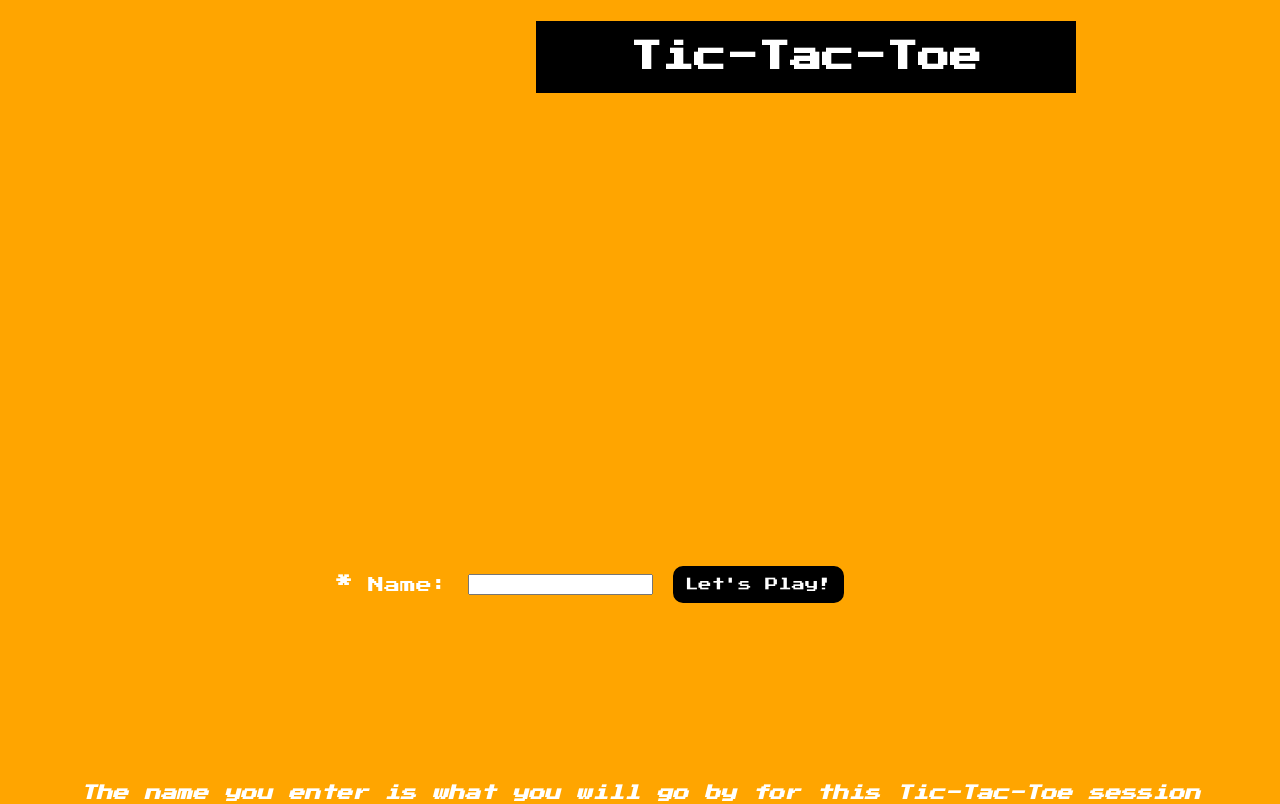
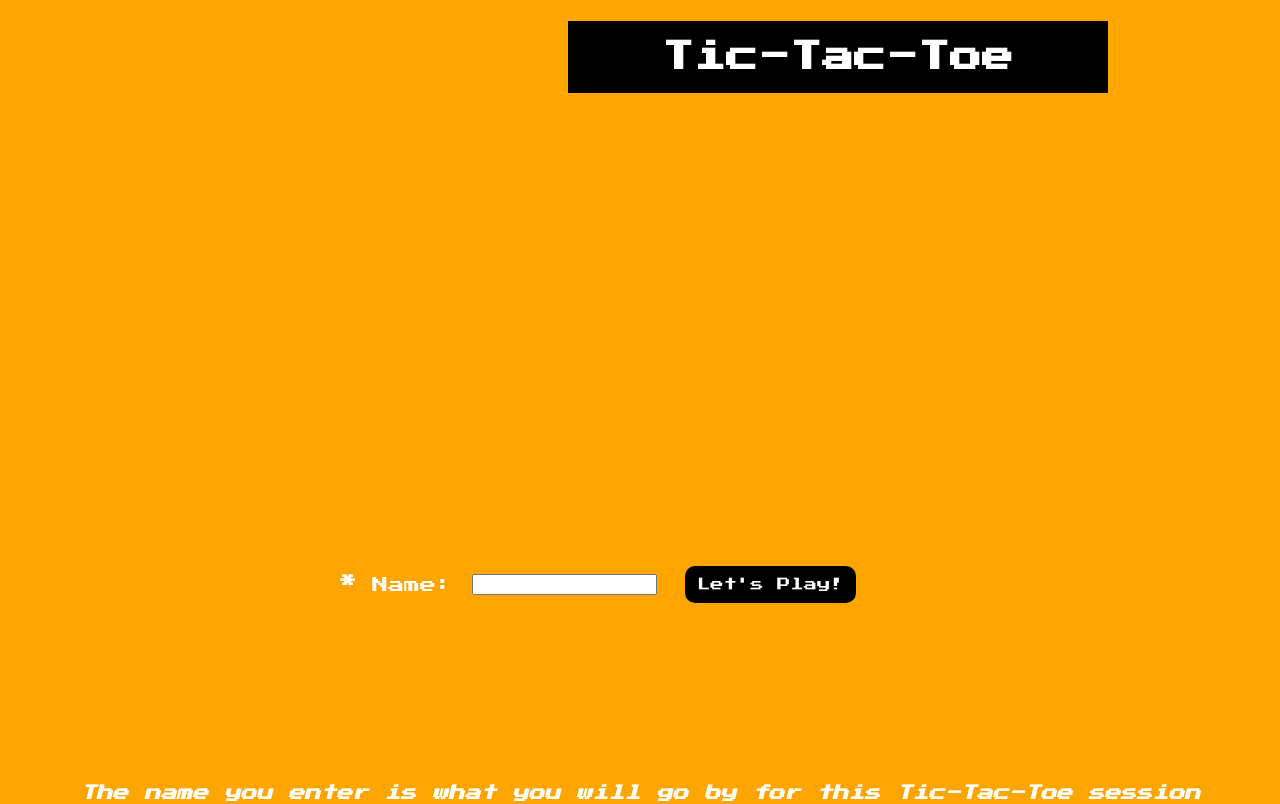
Before and after one commit to mjmealey/tic-tac-toe, a plain HTML site: page multiplayer.html in a window 1280 px wide. Shown: the top 804 px of the page. Drawn offline with Linux system fonts and the light colour scheme; a web font is replaced by a local one.

Commit message:
Update multiplayer.css

```diff
--- a/multiplayer.css
+++ b/multiplayer.css
@@ -6,7 +6,7 @@ body {
 h1 {
   display: flex;
   justify-content: center;
-  margin-left: 66vh;
+  margin-left: 70vh;
   font-family: "Press Start 2P", cursive;
   font-size: 2em;
   background-color: black;
@@ -26,7 +26,7 @@ h1 {
   gap: 20px;
   grid-column: 1;
   grid-row: 3;
-  margin-left: 12vh;
+  margin-left: 13vh;
   margin-bottom: 10vh;
   justify-content: center;
   align-items: center;
@@ -83,7 +83,7 @@ h1 {
 
 #copyright {
   display: flex;
-  margin-top: 27vh;
+  margin-top: 33vh;
   justify-content: center;
   font-weight: bolder;
   margin-right:2.5vh;
```
